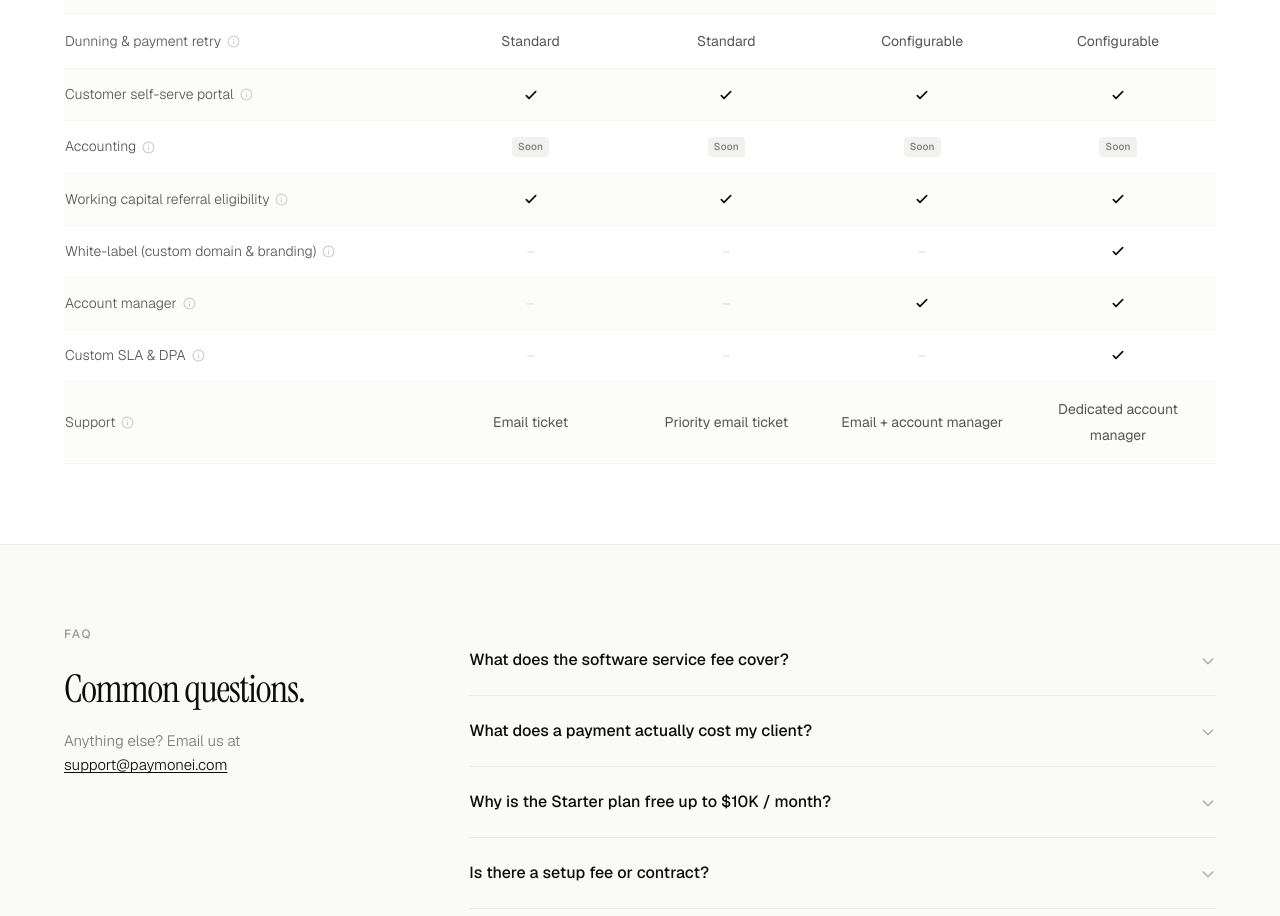
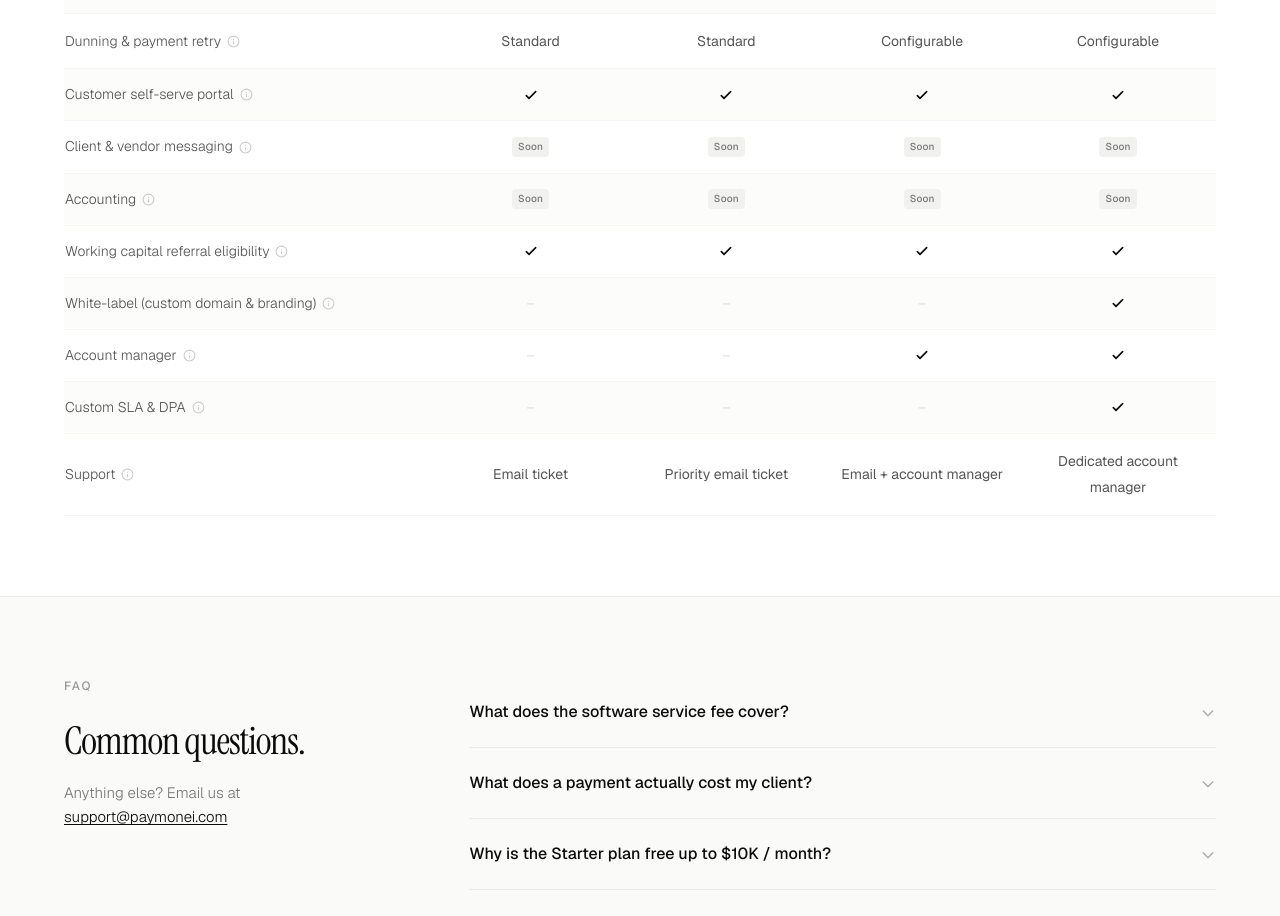
Before and after one commit to omniasky/paymonei-website, a Next.js app: page /pricing in a window 1280 px wide. Shown: the part 2480-3396 px from the top of the page. Built offline with nearby package versions, Linux system fonts and the light colour scheme.

Commit message:
pricing: add client & vendor messaging (Coming Soon) to comparison table

```diff
--- a/src/app/pricing/page.tsx
+++ b/src/app/pricing/page.tsx
@@ -275,6 +275,11 @@ const comparison: ComparisonRow[] = [
     feature: "Customer self-serve portal",
     tooltip: "Your clients can view invoices and check payment status without contacting you.",
     starter: true, core: true, growth: true, enterprise: true,
+  },
+  {
+    feature: "Client & vendor messaging",
+    tooltip: "Chat directly with clients or vendors tied to a specific invoice or transaction. No more back-and-forth emails. Coming soon.",
+    starter: "Coming soon", core: "Coming soon", growth: "Coming soon", enterprise: "Coming soon",
   },
   {
     feature: "Accounting",
```
